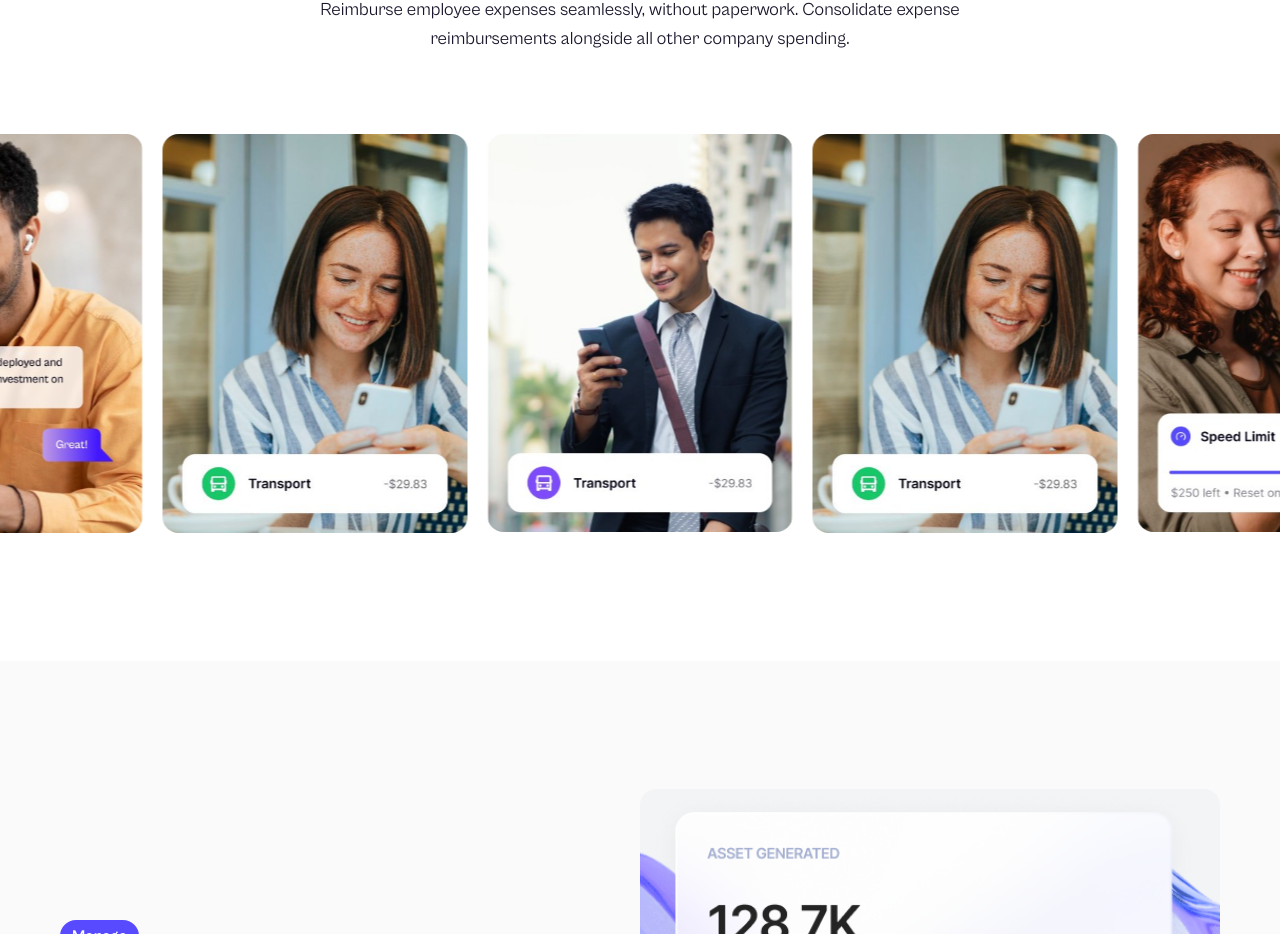
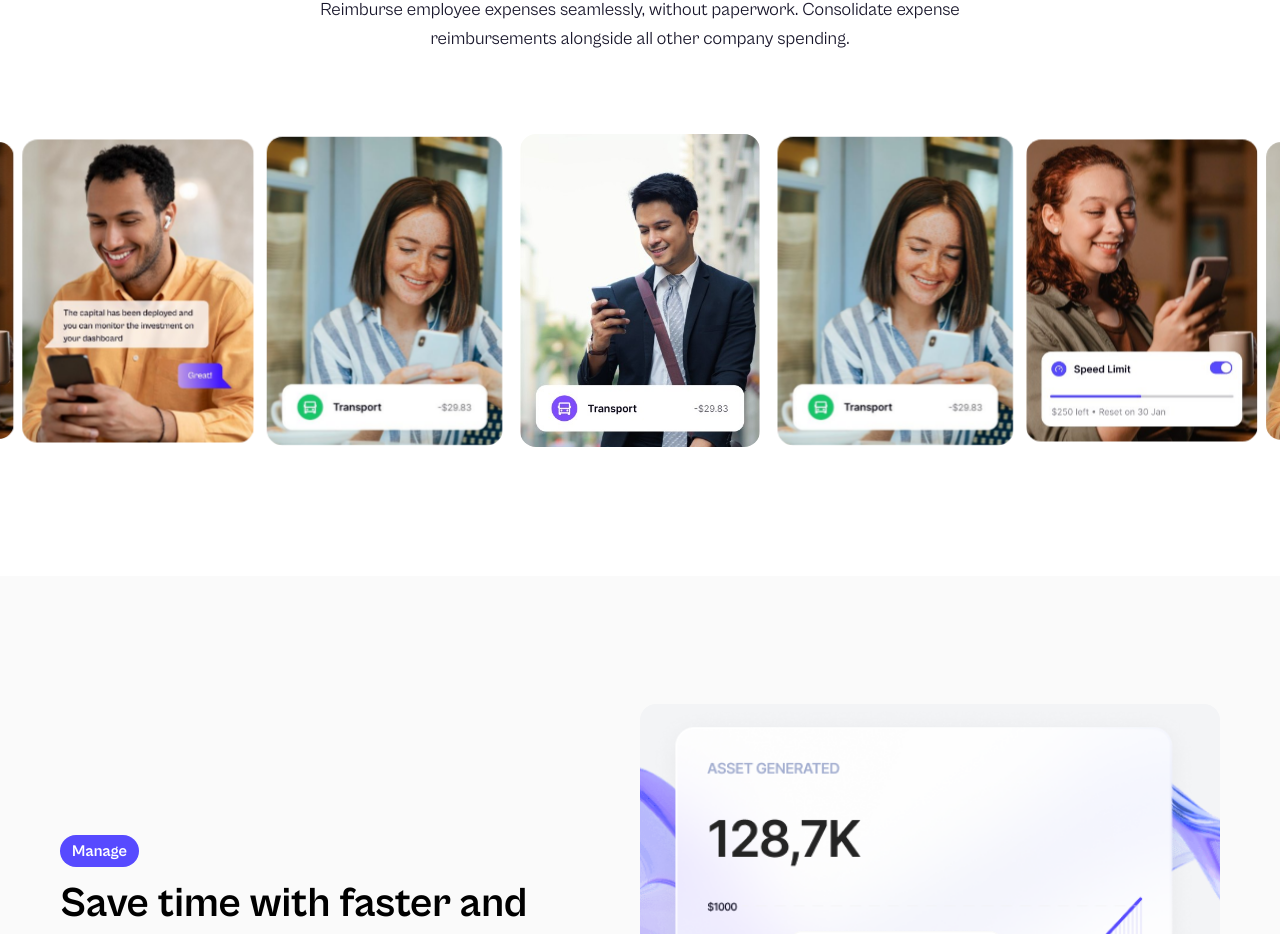
Before and after one commit to skupta12/DoWhith, a Next.js app: page /feature in a window 1280 px wide. Shown: the part 2053-2987 px from the top of the page. Built offline with nearby package versions, Linux system fonts and the light colour scheme.

Commit message:
carousel

```diff
--- a/src/app/globals.css
+++ b/src/app/globals.css
@@ -75,28 +75,3 @@ header {
     left: -100%;
   }
 }
-
-
-
-.slick-slide{
-  padding: 0px 12px;
-}
-
-.slick-dots button {
-  display: block;
-  width: 10px !important;
-  height: 10px !important;
-  margin-top: 10px !important;
-  border: none;
-  border-radius: 100%;
-  background-color: gray!important;
-  text-indent: -9999px;
-}
-
-.slick-dots li.slick-active button {
-  background-color: black !important;
-}
-
-.slick-dots li {
-  margin: 0px !important;
-}
--- a/src/components/sections/feature/Testimonial.tsx
+++ b/src/components/sections/feature/Testimonial.tsx
@@ -8,6 +8,9 @@ import { Swiper, SwiperSlide } from 'swiper/react';
 import 'swiper/css';
 import 'swiper/css/navigation';
 import 'swiper/css/pagination';
+import { Navigation, Pagination, Scrollbar, A11y } from 'swiper/modules';
+import 'swiper/css/effect-coverflow';
+import { EffectCoverflow } from 'swiper/modules';
 
 const Testimonial = () => {
   return (
@@ -31,39 +34,46 @@ const Testimonial = () => {
       </MaxWidthWrapper>
 
       <Swiper
-        className="carousel mx-auto w-full max-w-[1920px]"
-        pagination={{ clickable: true }}
+        className="carousel mx-auto w-full max-w-[1920px] select-none"
         autoplay={{ delay: 3000 }}
+        modules={[Navigation, Pagination, Scrollbar, A11y, EffectCoverflow]}
         speed={1000}
-        loop={true}
-        centeredSlides={true}
+        loop
         spaceBetween={20}
-        slidesPerView={4}
+        centeredSlides
+        effect="coverflow"
+        coverflowEffect={{
+          rotate: 0,
+          stretch: 0,
+          depth: 20,
+          modifier: 1,
+          slideShadows: false,
+        }}
         lazyPreloadPrevNext={1}
         breakpoints={{
           320: {
-            slidesPerView: 1,
+            slidesPerView: 2,
             spaceBetween: 10,
           },
           640: {
-            slidesPerView: 2,
+            slidesPerView: 3,
             spaceBetween: 20,
           },
           768: {
-            slidesPerView: 3,
+            slidesPerView: 4,
             spaceBetween: 20,
           },
           1024: {
-            slidesPerView: 4,
+            slidesPerView: 5,
             spaceBetween: 20,
           },
         }}
       >
         {featureTestimonial.map(({ src, id, alt }) => (
-          <SwiperSlide key={id}>
-            <div className="outline-none">
+          <SwiperSlide className="cursor-pointer" key={id}>
+            <div>
               <Image
-                className="rounded-2xl w-full"
+                className="rounded-2xl mx-auto object-cover"
                 width={370}
                 height={486}
                 src={src}
--- a/src/constants/index.ts
+++ b/src/constants/index.ts
@@ -433,28 +433,28 @@ export const featureTestimonial = [
 
 
   {
-    id: 1,
+    id: 6,
     src: "/feature/testimonial/feature-testimonial-1.jpg",
     alt: "feature testimonial image"
   },
   {
-    id: 2,
+    id: 7,
     src: "/feature/testimonial/feature-testimonial-2.jpg",
     alt: "feature testimonial image"
   },
   {
-    id: 3,
+    id: 8,
     src: "/feature/testimonial/feature-testimonial-5.jpg",
     alt: "feature testimonial image"
   },
   {
-    id: 4,
+    id: 9,
     src: "/feature/testimonial/feature-testimonial-3.jpg",
     alt: "feature testimonial image"
   },
 
   {
-    id: 5,
+    id: 10,
     src: "/feature/testimonial/feature-testimonial-2.jpg",
     alt: "feature testimonial image"
   },
```
